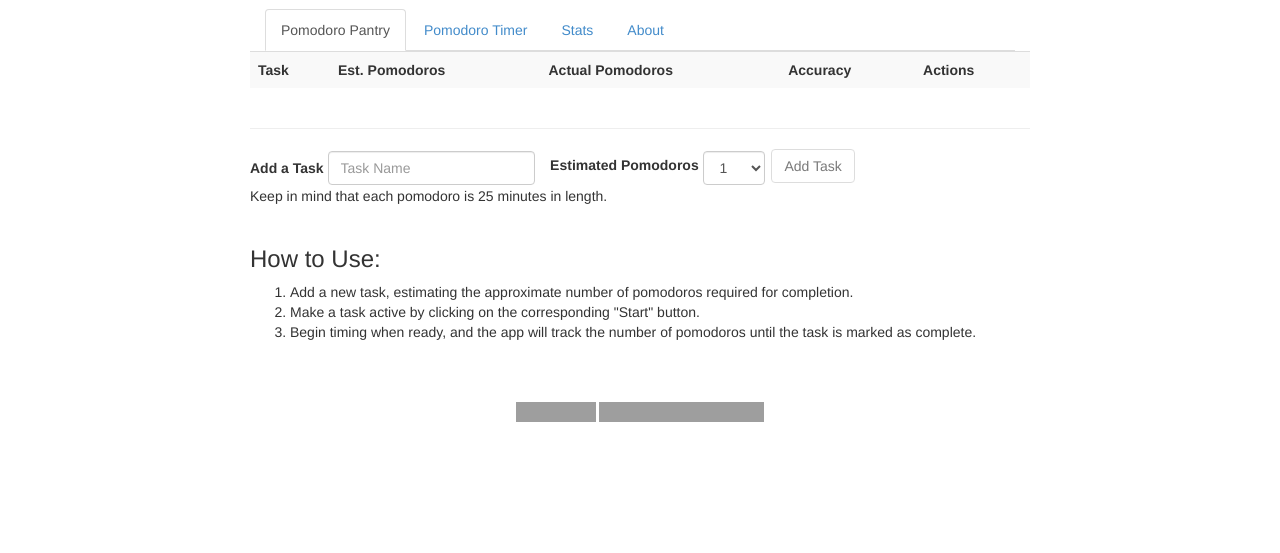
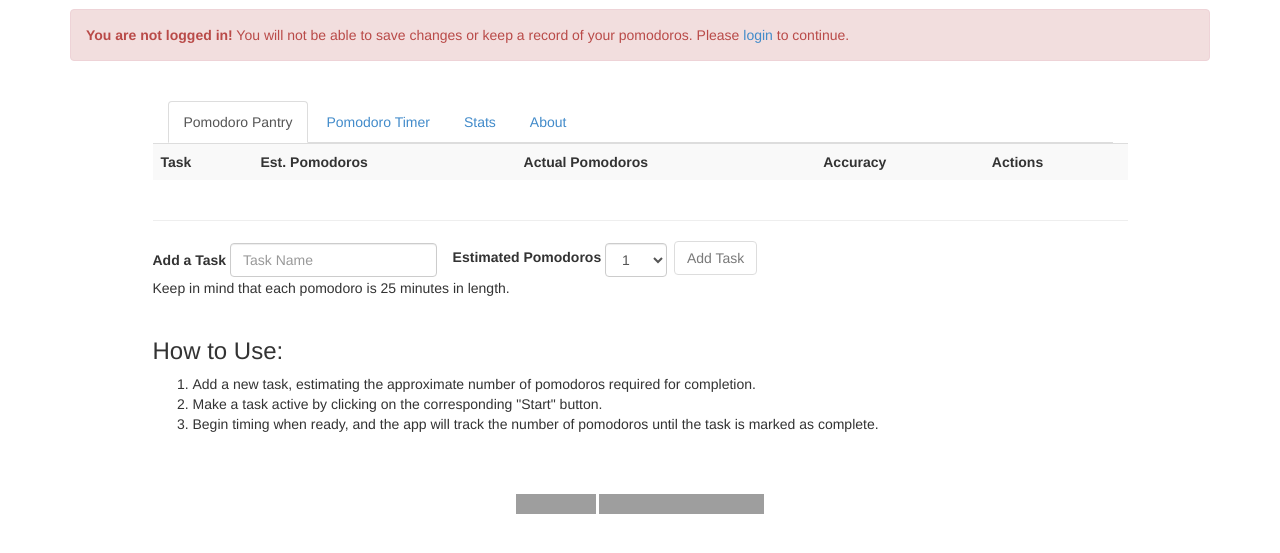
Before and after one commit to mahsu/PomodoroPantry, a CodeIgniter app: page / in a window 1280 px wide. Shown: the part 51-604 px from the top of the page. Run offline with CodeIgniter, Linux system fonts and the light colour scheme; lists and menus that the app fills with data are empty; style sheets or scripts are compiled from the project's sources; some libraries are stand-ins or nearby versions; grey boxes are pictures that could not be loaded.

Commit message:
[new] not logged in warning [new] ajax error warnings [fix] css and js files are served minified [fix] pomodoro loops at end of cycle

```diff
--- a/application/views/header.php
+++ b/application/views/header.php
@@ -18,7 +18,7 @@
             padding-bottom: 40px;
         }
     </style>
-    <link href="/css/main.css" rel="stylesheet">
+    <link href="/css/main.min.css" rel="stylesheet">
 
     <!-- Fav and touch icons -->
     <link rel="apple-touch-icon-precomposed" sizes="144x144" href="/ico/apple-touch-icon-144-precomposed.png">
--- a/application/views/main_app.php
+++ b/application/views/main_app.php
@@ -1,8 +1,11 @@
-<script src="/js/main.js"></script>
+<script src="/js/main.min.js"></script>
 
 <div class="container">
+    <?php if (!$this->session->userdata('auth'))
+    echo '<div class="alert alert-danger"><strong>You are not logged in!</strong> You will not be able to save changes or keep a record of your pomodoros. Please <a href="/login">login</a> to continue.</div>';?>
+    <div id="alert-error" class="alert alert-danger" style="display:none;"><span id="alert-text"></span></div>
     <div class="row">
-        <div class="col-md-offset-2 col-md-8">
+        <div class="col-md-offset-1 col-md-10">
             <ul id="main-tab-container" class="nav nav-tabs">
                 <li class="active"><a href="#pantry" data-toggle="tab">Pomodoro Pantry</a></li>
                 <li><a href="#timer" data-toggle="tab">Pomodoro Timer</a></li>
--- a/css/main.less
+++ b/css/main.less
@@ -2,6 +2,9 @@ body{
 overflow-x:hidden;
 }
 
+#main-tab-container {
+  margin-top: 20px;
+}
 .btn{
   margin-left: 3px;
   margin-bottom: 3px;
```
Also changed, not shown: 1 other file.
